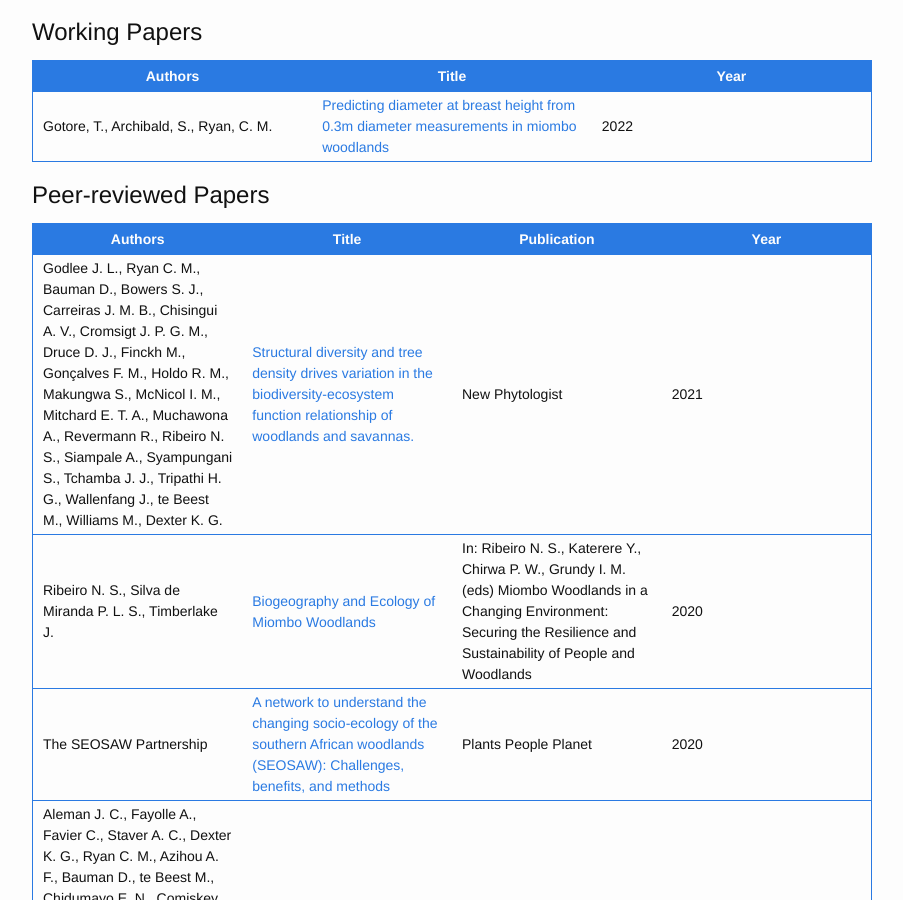
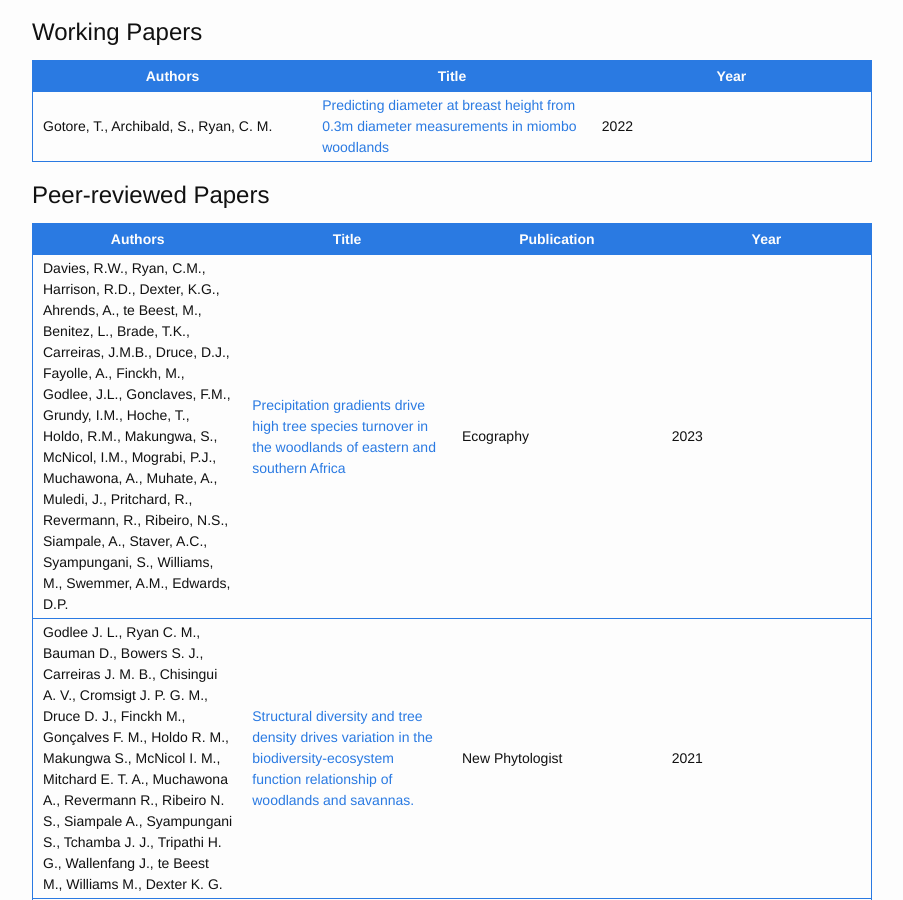
Before and after one commit to seosaw/seosaw.github.io, a Jekyll site: the page built from publications.md, in a window 1280 px wide and 900 px high, scrolled down 368 px. Shown: the whole window, without its empty margins (188-1091 px from the left). Built offline with Jekyll 4.4.1, drawn with Linux system fonts in a browser that asks for light colours; nearby versions of some CDN libraries; our own code applies the rules of GitHub Pages for plain Markdown files.

Commit message:
Added Davies et al. 2023 to website
Added to publications page and to news page. Removed news from 2022.

```diff
--- a/publications.md
+++ b/publications.md
@@ -40,6 +40,12 @@ SEOSAW partnership. (2021). A network to understand the changing socio‐ecology
     </thead>
     <tbody id='tableBody'>
     <tr>
+     <td>Davies, R.W., Ryan, C.M., Harrison, R.D., Dexter, K.G., Ahrends, A., te Beest, M., Benitez, L., Brade, T.K., Carreiras, J.M.B.,  Druce, D.J., Fayolle, A., Finckh, M., Godlee, J.L., Gonclaves, F.M., Grundy, I.M., Hoche, T., Holdo, R.M., Makungwa, S., McNicol, I.M., Mograbi, P.J., Muchawona, A., Muhate, A., Muledi, J., Pritchard, R., Revermann, R., Ribeiro, N.S., Siampale, A., Staver, A.C., Syampungani, S., Williams, M., Swemmer, A.M., Edwards, D.P.</td>
+     <td><a href="http://doi.org/10.1111/ecog.06720" target="_blank">Precipitation gradients drive high tree species turnover in the woodlands of eastern and southern Africa
+</a></td>
+     <td>Ecography</td>
+     <td>2023</td>
+    </tr><tr>
      <td>Godlee J. L., Ryan C. M., Bauman D., Bowers S. J., Carreiras J. M. B., Chisingui A. V., Cromsigt J. P. G. M., Druce D. J., Finckh M., Gonçalves F. M., Holdo R. M., Makungwa S., McNicol I. M., Mitchard E. T. A., Muchawona A., Revermann R., Ribeiro N. S., Siampale A., Syampungani S., Tchamba J. J., Tripathi H. G., Wallenfang J., te Beest M., Williams M., Dexter K. G.</td>
      <td><a href="https://doi.org/10.1111/nph.17639" target="_blank">Structural diversity and tree density drives variation in the biodiversity-ecosystem function relationship of woodlands and savannas.</a></td>
      <td>New Phytologist</td>
```
Also changed, not shown: news.md (+3 -3 lines).
